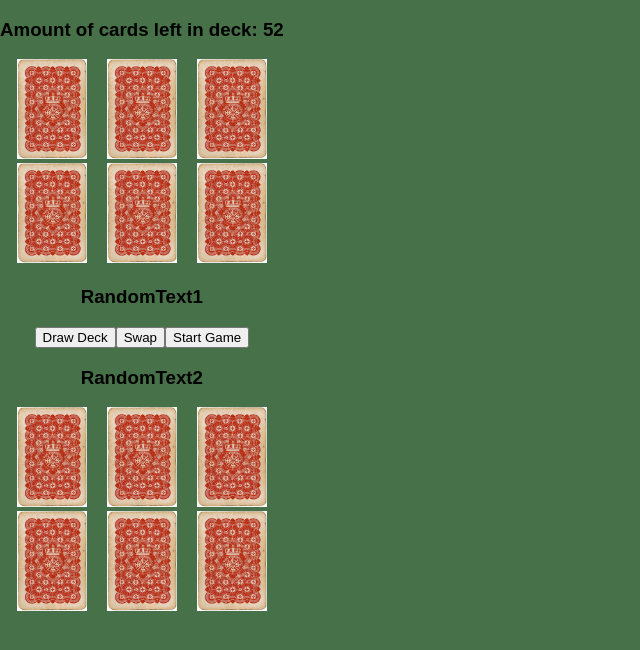
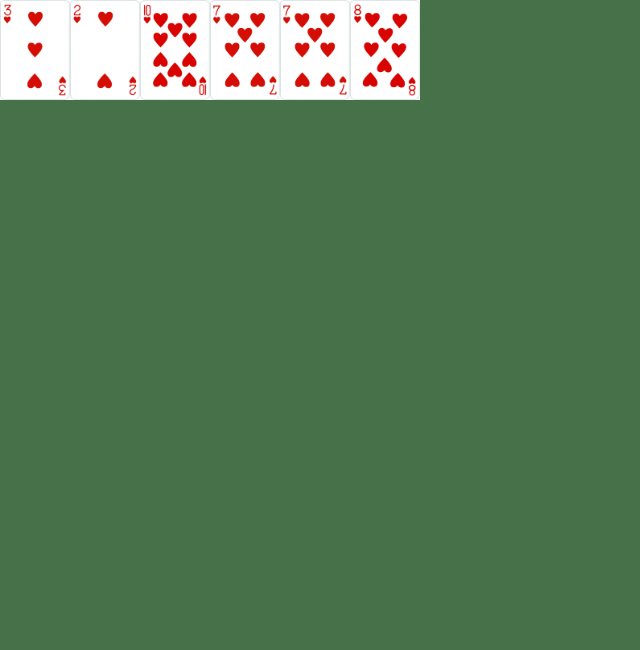
Before and after one commit to BenMortensenTTS/Golf, a React (Create React App) app: page / in a window 1280 px wide. Shown: the top 650 px of the page, without its empty margins (0-640 px from the left). Built offline with nearby package versions, Linux system fonts and the light colour scheme.

Commit message:
deck,all 52 objects, p1Hand work

```diff
--- a/src/App.js
+++ b/src/App.js
@@ -5,112 +5,88 @@ class App extends React.Component {
   constructor() {
     super();
     this.state = {
-    cardArrayObj: [{id:0, img:"./images/0.jpg"}, {id:1, img:"./images/1.jpg"}, {id:2, img:"./images/2jpg"},
-      {id:3, img:"./images/3.jpg"}, {id:4,img:"./images/4.jpg"}, {id:5,img:"./images/5.jpg"}, {id:6, img:"./images/6.jpg"},
-      {id:7, img:"./images/7jpg"}, {id:8, img:"./images/8jpg"}, {id:9,img:"./images/9.jpg"}, {id:10,img:"./images/10.jpg"},
-      {id:11,img:"./images/11.jpg"}, {id:12,img:"./images/12.jpg"}, {id:13,img:"./images/13.jpg"}],
-    cardArray: [],
-    discard: null,
-    grabCardID: null,
-    randomNumberState: null, //might not need this
-    pickedCard: null,
-    playing: false,
-    currSelected: null,
-    play1Turn: false,
-    play2Turn: false
+      play1Hand: [],
+      play2Hand: [],
+      cardArray: [],
+      discard: {}
     }
   }
 
-  componentDidMount() {
+  genDeck=()=>{
     let tempArray = [];
     for(let i = 0; i < 52; i++) {
-      tempArray[i] = i+1;
+      tempArray[i] = i+1;//deck of 52
     }
-    this.setState({cardArray: tempArray})
-    // tempArray = [];
-    // for(let i = 0; i <= 13; i++) {
-      // tempArray[i] = "{id:" + {i} + ", img:\"./images/" + {i} + ".jpg\"}"
-      // this.setState({cardArrayObj: tempArray[i]})
-    // }
+    return tempArray;
+  }
+
+  randCardIndex=(deckArr)=>{
+    return Math.floor(Math.random()*deckArr.length);
   }
 
 
+  componentDidMount() {
+    let deckIndexArr = this.genDeck();
+    let randCardIndex;
+    let p1hand = [];
+    let p2hand = [];
+    let cardImageArr = [];
+    let discardObj;
+    let randNum;
+    let discardIndex;
 
-  getRandNum = () => {
-    if(this.state.playing === true) {
-      let currArray = this.state.cardArray;
-      let randNum = (currArray.splice(Math.floor(Math.random()* currArray.length), 1) % 13) + 1
-      this.setState({cardArray: currArray})
-      this.setState({randomNumberState: randNum}) //might remove later
-      this.setState({discard: randNum})
-      // if ((randNum > 1) && (randNum < 11)) {
-      //   randNum = randNum.toString();
-      // } else if (randNum === 11) {
-      //   randNum = "J";
-      // } else if (randNum === 12) {
-      //   randNum = "Q";                   Probably don't need this
-      // } else if (randNum === 13) {
-      //   randNum = "K";
-      // } else if (randNum === 1) {
-      //   randNum = "A";
-      // }
+    for(let i=1;i<14;i++){
+      cardImageArr[i] = `./images/${i}.jpg`;
+    }
+    let deckImageArr = deckIndexArr.map((idNum)=>{
+      let imgIndex = (idNum%13)===0 ? 13 : idNum%13;
+      return {
+        id:idNum,
+        image: cardImageArr[imgIndex]
+      }
+    })
 
-      console.log("randNum = " + randNum + " and cardArray = " + this.state.cardArray.length
-        + "discardCard = " + this.state.discard);
-      if(currArray.length === 0) {
-        this.setState({playing: false})
-        console.log("Game has ended.")
+    for(let i=0;i<12;i++){
+      randNum = this.randCardIndex(deckImageArr);
+      discardIndex = this.randCardIndex(deckImageArr);
+      discardObj = deckImageArr.splice(discardIndex,1)[0];
+
+      let randCardObj = deckImageArr.splice(randNum,1)[0];
+      if(i < 6){
+        p1hand[i] = randCardObj;
+      } else {
+        p2hand[i-6] = randCardObj;
       }
-      return this.state.cardArrayObj[randNum].id;
     }
-
+    this.setState({
+      play1Hand: p1hand,
+      play2Hand: p2hand,
+      cardArray: deckImageArr,
+      discard: discardObj
+    })
   }
 
-  startGame = () => {
-    if(this.state.cardArray.length === 52) {
-      this.getRandNum();
-      this.setState({playing: true})
-      this.setState({randomNumberState: null}, () => {
-        console.log("cardArray = " + this.state.cardArray.length + " and discardCard = " + this.state.discard);
-      });
-    }
-  }
-
-  swapCards = () => {
-
-  }
-
-
   render() {
-    let playingCardArray = [];
-    let counter = 0;
-    for(let i = 0; i < 12; i++) {
-      playingCardArray[i] = <span className="spanCard" id={this.state.cardArrayObj[i+1].id}><img src={this.state.cardArrayObj[0].img}/></span>
-    }
-      playingCardArray.splice(3, 0, <div></div>)
-      playingCardArray.splice(10, 0, <div></div>)
-
-      let player1Hand = playingCardArray.slice(0,7);
-      let player2Hand = playingCardArray.slice(7);
-
-
+    let renderPlay1Hand = this.state.play1Hand.map((card)=>{
+      return <img src={card.image} id={card.id} />
+    })
     return (
-      <div id="mainDiv">
-        <h3>{"Amount of cards left in deck: " + this.state.cardArray.length}</h3>
-        <div>
-          {player1Hand}
-          <h3>RandomText1</h3>
-          <Button clickFunc={this.getRandNum} buttonName="Draw Deck"></Button>
-          <Button clickFunc={this.swapCards} buttonName="Swap" />
-          <Button clickFunc={this.startGame} buttonName="Start Game"/>
-          <h3>RandomText2</h3>
-          {player2Hand}
-        </div>
-      </div>
-  );
+      <div>{renderPlay1Hand}</div>
+    );
   }
 }
-
+      // <div id="mainDiv">
+      //   <h3>{"Amount of cards left in deck: " + this.state.cardArray.length}</h3>
+      //   <div>
+      //     {player1Hand}
+      //     <h3>RandomText1</h3>
+      //     <Button clickFunc={this.getRandNum} buttonName="Draw Deck"></Button>
+      //     <Button clickFunc={this.swapCards} buttonName="Swap" />
+      //     <Button clickFunc={this.startGame} buttonName="Start Game"/>
+      //     <h3>RandomText2</h3>
+      //     {player2Hand}
+      //   </div>
+      // </div>
 
 const Button = (props) => {
 
```
